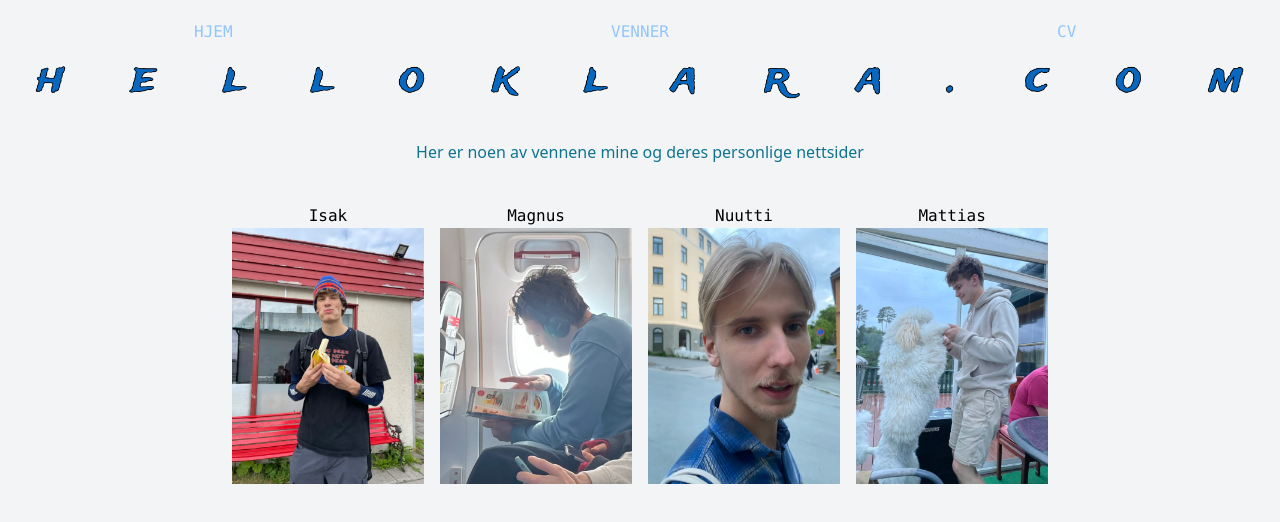
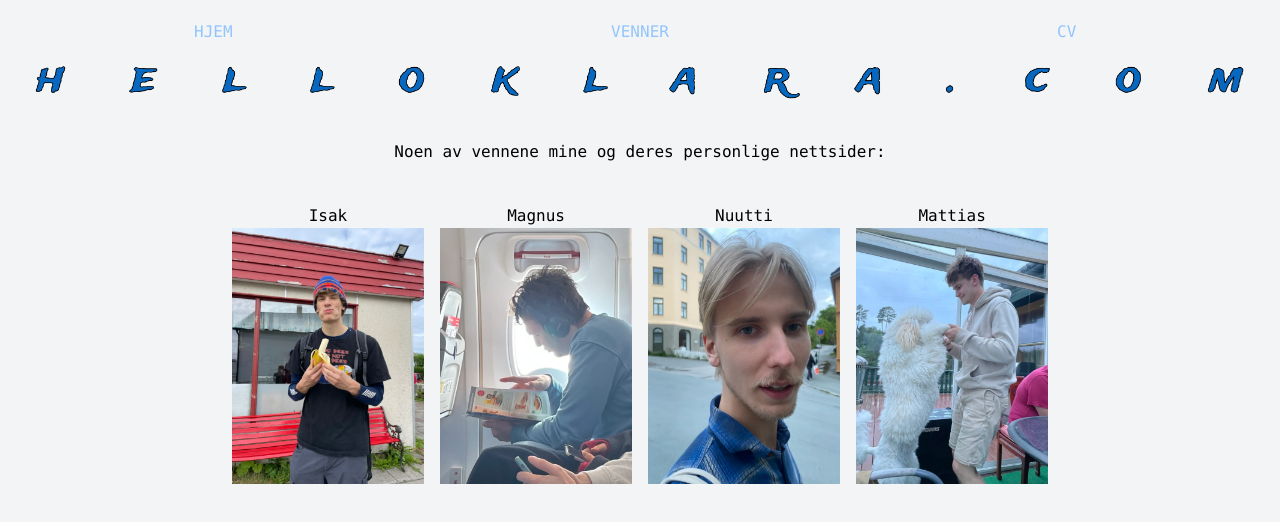
Before and after one commit to klarawust/technosphere-old, a React (Create React App) app: page /venner in a window 1280 px wide. Shown: the top 522 px of the page. Built offline with nearby package versions, Linux system fonts and the light colour scheme.

Commit message:
make presentable

```diff
--- a/src/sider/CV.js
+++ b/src/sider/CV.js
@@ -3,9 +3,11 @@ import Navbar from "../components/navbar/Navbar";
 
 function Meg() {
   return (
-    <body>
+    <body className="font-mono">
       <Navbar />
-      <div className="mt-20 mx-80">{/* <img src={cv} alt="bilde" /> */}</div>
+      <div className="mt-20 mx-80">
+        {/* <img src={cv} alt="bilde" /> */}Kommer snart...
+      </div>
     </body>
   );
 }
--- a/src/sider/Prosjekter.js
+++ b/src/sider/Prosjekter.js
@@ -5,7 +5,9 @@ function Prosjekter() {
     <body>
       <div className="flex flex-col gap-12 text-xl">
         <h1 className="text-4xl mt-20 text-sky-600">PROSJEKTER</h1>
-        <div className="flex flex-row gap-16"></div>
+        <div className="flex flex-row gap-16">
+          Kommer snart... (sjekk github)
+        </div>
       </div>
     </body>
   );
--- a/src/sider/Venner.js
+++ b/src/sider/Venner.js
@@ -23,10 +23,10 @@ function Venner() {
   ];
 
   return (
-    <body>
+    <body className="font-mono">
       <Navbar />
-      <p className="mt-10 text-center text-cyan-700">
-        Her er noen av vennene mine og deres personlige nettsider
+      <p className="mt-10 text-center">
+        Noen av vennene mine og deres personlige nettsider:
       </p>
       <div className="mt-10">
         <List entries={venner} link={venner}></List>
```
Also changed, not shown: src/components/Prosjekter/prosjekt.js (added).
